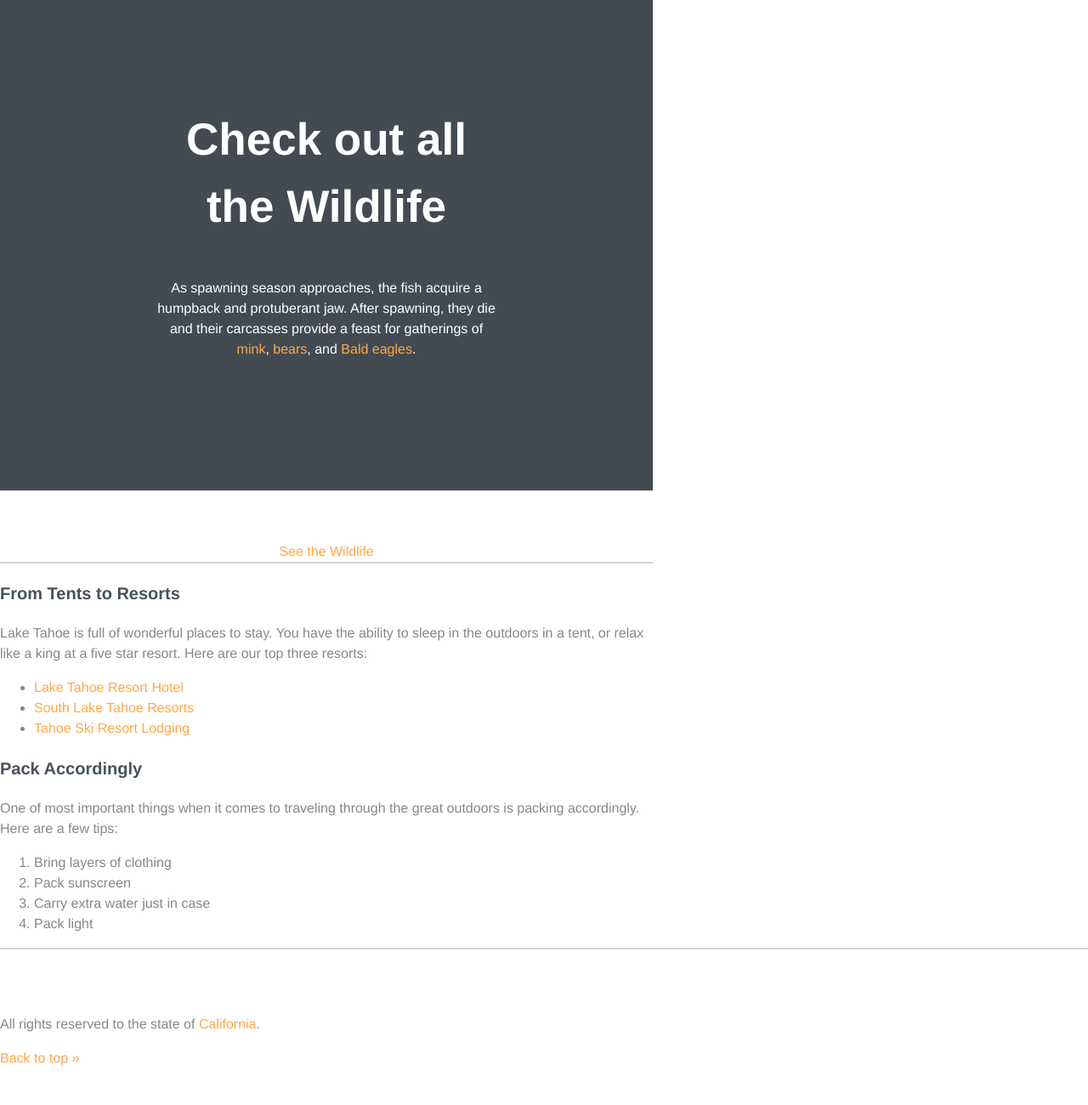
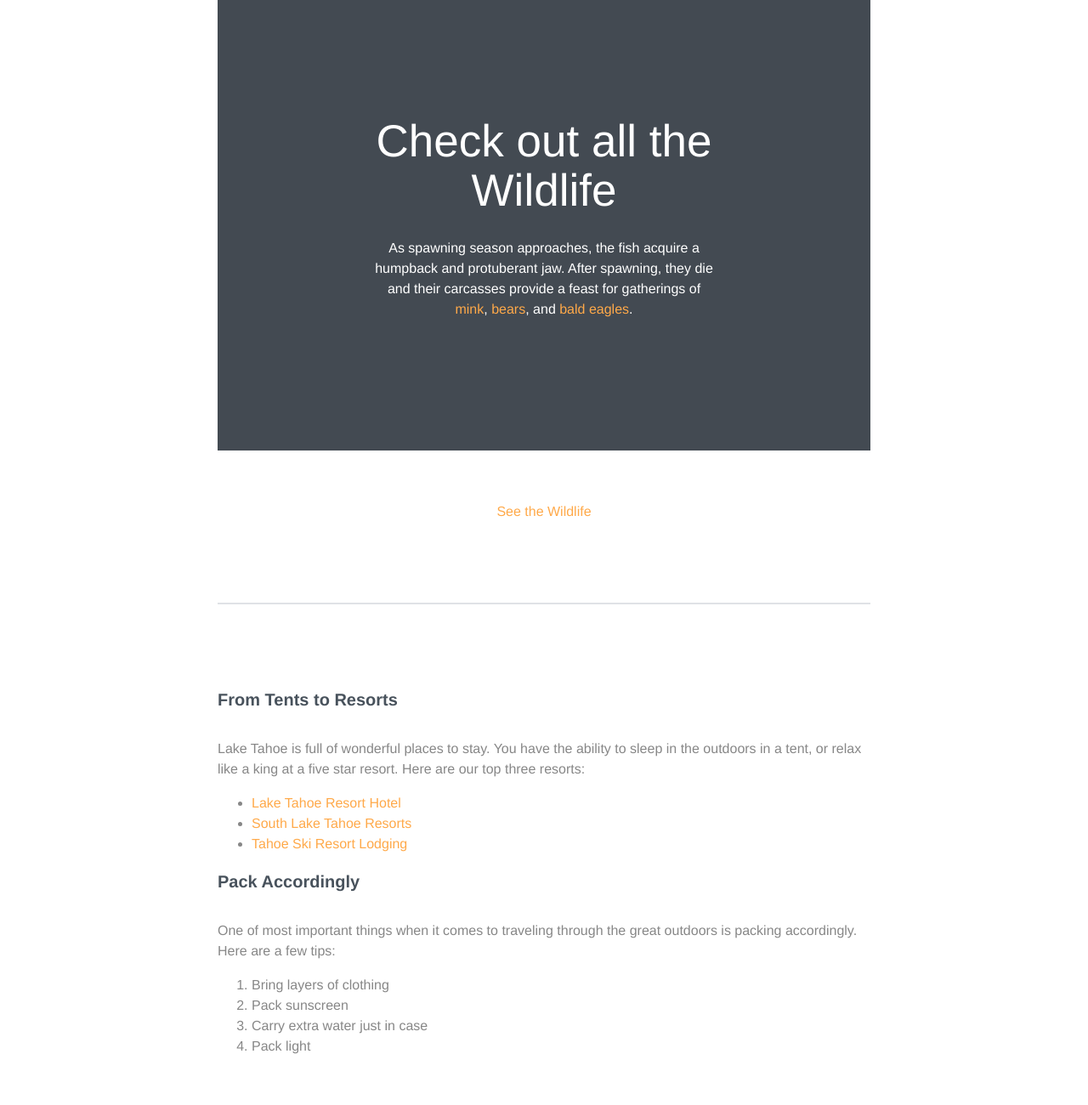
Before and after one commit to Jlopez20515/lake-tahoe, a plain HTML site: page index.html in a window 1280 px wide. Shown: the part 580-1880 px from the top of the page at 85% size. Drawn offline with Linux system fonts and the light colour scheme.

Commit message:
modified both html content and css styling

```diff
--- a/css/styles.css
+++ b/css/styles.css
@@ -1,4 +1,4 @@
-/* Type Selectors ------------------ */
+/* Base Styles -------------------- */
 
 body {
   color: #878787;
@@ -7,25 +7,25 @@ body {
 }
 
 h1 {
-  font-size: 5.625rem; /* 90px/16px */
-  color: rgb(255, 255, 255);
+  font-size: 5.625rem; /* 90px/16px  */
+  color: rgba(255, 255, 255, 1);
   text-transform: uppercase;
   font-weight: normal;
   line-height: 1.3;
 }
 
 h2 {
-  font-size: 3.3125em; /* 53px/16px */
-  /*text-decoration: underline;*/
+  font-size: 3.3125em; /* 53px/16px  */
+  font-weight: normal;
+  line-height: 1.1;
+  margin: 0 0 .5em; /* 0 0 26px */
 }
 
 h3 {
-  font-size: 1.25em; /* 20px/16px */
+  font-size: 1.25em; /* 20px/16px  */
   color: #48525c;
-}
-
-p {
-
+  line-height: 1.2;
+  margin-bottom: 1.7em; /* 34px */
 }
 
 /* Pseudo-classes ------------------ */
@@ -33,6 +33,7 @@ p {
 a:link {
   color: rgb(255, 169, 73);
   text-decoration: none;
+
 }
 
 a:visited {
@@ -47,15 +48,7 @@ a:active {
   color: lightcoral;
 }
 
-/* ID Selectors -------------------- */
-
-#main-footer {
-  padding-top: 60px;
-  padding-bottom: 60px;
-  border-bottom: solid 10px #ffa949;
-}
-
-/* Class Selectors ----------------- */
+/* Main Styles --------------------- */
 
 .main-header {
   background-color: #ffa949;
@@ -66,9 +59,44 @@ a:active {
   font-size: 1.625rem; /* 26px/16px */
 }
 
+.intro {
+  font-size: 1.25em; /* 20px/16px */
+  line-height: 1.6;
+}
+
+.primary-content,
+.main-header,
+.main-footer {
+  text-align: center;
+}
+
+.primary-content {
+	padding-top: 25px;
+  padding-bottom: 95px;
+}
+
+.secondary-content {
+	padding-top: 80px;
+	padding-bottom: 70px;
+  border-bottom: 2px solid #dfe2e6;
+}
+
+.main-footer {
+  padding-top: 60px;
+  padding-bottom: 60px;
+  border-bottom: 10px solid #ffa949;
+}
+
+.t-border {
+  border-top: 2px solid #dfe2e6;
+}
+
+/* Layout Styles ------------------ */
+
 .primary-content,
 .secondary-content {
   width: 60%;
+  margin: auto;
 }
 
 .wildlife {
@@ -78,12 +106,3 @@ a:active {
   border-top: 10px solid #ffa949;
   margin: 105px 0 60px;
 }
-
-.primary-content,
-.main-header {
-  text-align: center;
-}
-
-.t-border {
-  border-top: 2px solid lightgrey; /* Top border styles */
-}
--- a/index.html
+++ b/index.html
@@ -6,12 +6,11 @@
   </head>
   <body>
     <header id="top" class="main-header">
-      <span class="title">Journey through the Sierra Nevada Mountains</span>
+      <span class="title">Journey Through the Sierra Nevada Mountains</span>
       <h1>Lake Tahoe, California</h1>
     </header>
-
 		<div class="primary-content t-border">
-			<p>
+			<p class="intro">
 				Lake Tahoe is one of the most breathtaking attractions located in California. It's home to a number of ski resorts, summer outdoor recreation, and tourist attractions. Snow and skiing are a significant part of the area's reputation.
 			</p>
 			<a href="#more">Find out more</a>
@@ -19,14 +18,15 @@
       <div class="wildlife">
         <h2>Check out all the Wildlife</h2>
         <p>
-          As spawning season approaches, the fish acquire a humpback and protuberant jaw. After spawning, they die and their carcasses provide a feast for gatherings of <a href="#mink">mink</a>, <a href="#bears">bears</a>, and <a href="#eagles">Bald eagles</a>.
+          As spawning season approaches, the fish acquire a humpback and protuberant jaw. After spawning, they die and their carcasses provide a feast for gatherings of <a href="#mink">mink</a>, <a href="#bears">bears</a>, and <a href="#eagles">bald eagles</a>.
         </p>
       </div>
 
 			<a href="#wildlife">See the Wildlife</a>
-		</div>
+		</div><!-- End .primary-content -->
 
 		<div class="secondary-content t-border">
+      <div>
         <h3>From Tents to Resorts</h3>
         <p>
           Lake Tahoe is full of wonderful places to stay. You have the ability to sleep in the outdoors in a tent, or relax like a king at a five star resort. Here are our top three resorts:
@@ -36,6 +36,8 @@
           <li><a href="#resorts">South Lake Tahoe Resorts</a></li>
           <li><a href="#lodging">Tahoe Ski Resort Lodging</a></li>
         </ul>
+      </div>
+      <div>
         <h3>Pack Accordingly</h3>
         <p>
           One of most important things when it comes to traveling through the great outdoors is packing accordingly. Here are a few tips:
@@ -47,8 +49,9 @@
           <li>Pack light</li>
         </ol>
       </div>
+		</div><!-- End .secondary-content -->
 
-		<footer id="main-footer" class="t-border">
+		<footer class="main-footer">
 			<p>All rights reserved to the state of <a href="#">California</a>.</p>
 			<a href="#top">Back to top &raquo;</a>
 		</footer>
```
Lines whose indentation alone changed are shown as unchanged.
